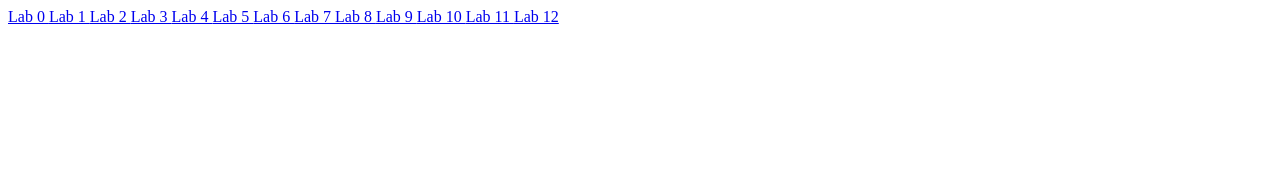
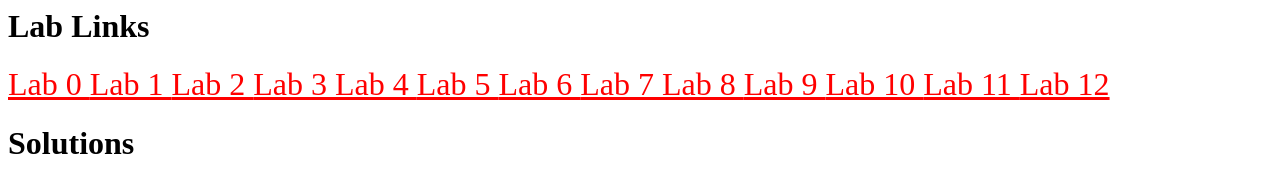
Before and after one commit to ryumaggs/ryu.github.io, a plain HTML site: page html/CS105Lab.html in a window 1280 px wide. Drawn offline with Linux system fonts and the light colour scheme.

Commit message:
initial css commit

```diff
--- /dev/null
+++ b/css/CS105Lab.css
@@ -0,0 +1,15 @@
+a{
+	font-size: 32px;
+}
+
+a:link{
+	color:red;
+}
+
+a:visited{
+	color:green;
+}
+
+a:hover{
+	color: hotpink;
+}
--- a/html/CS105Lab.html
+++ b/html/CS105Lab.html
@@ -1,7 +1,10 @@
 <head>
+	<link rel="stylesheet" type="text/css" href="../css/CS105Lab.css"
 </head>
 
 <body>
+	<div class="column">
+		<h1>Lab Links</h1>
 		<a href="./lab0.html"> Lab 0 </a>
 		<a href="./lab1.html"> Lab 1 </a>
 		<a href="./lab2.html"> Lab 2 </a>
@@ -15,4 +18,8 @@
 		<a href="./lab10.html"> Lab 10 </a>
 		<a href="./lab11.html"> Lab 11 </a>
 		<a href="./lab12.html"> Lab 12 </a>
+	</div>
+	<div class = "column">
+		<h1> Solutions</h1>
+	</div>
 </body>
```
Lines whose indentation alone changed are shown as unchanged.
